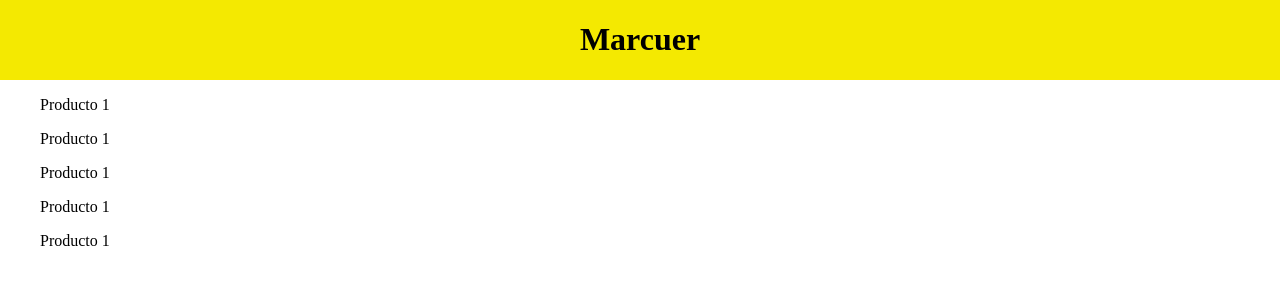
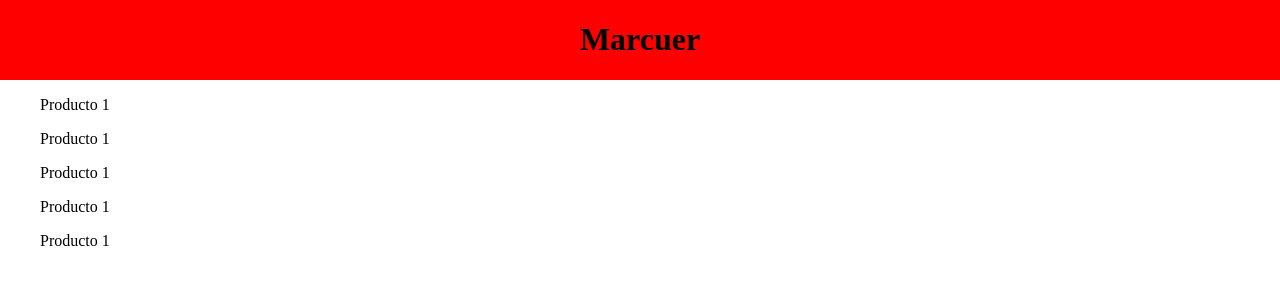
Before and after one commit to MichaelHurtado18/tiendaVirtual, a plain HTML site: page index.html in a window 1280 px wide. Drawn offline with Linux system fonts and the light colour scheme.

Commit message:
Header rojo

```diff
--- a/estilos/estilos.css
+++ b/estilos/estilos.css
@@ -13,7 +13,7 @@ body {
 }
 
 .header {
-    background-color: #F4E901;
+    background-color: red;
 }
 
 .barra {
```
